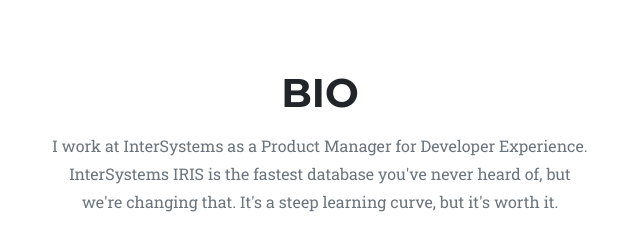
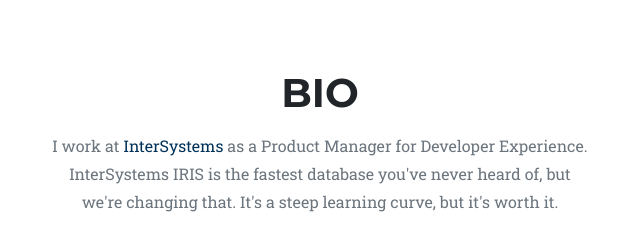
Before and after one commit to rajrsingh/rajrsingh, a plain HTML site: page index.html in a window 1280 px wide. Shown: the part 840-1069 px from the top of the page, 320-960 px from the left. Drawn offline with nearby package versions, Linux system fonts and the light colour scheme; a script that the page names is missing; a web font is replaced by a local one.

Commit message:
linked to isc

```diff
--- a/index.html
+++ b/index.html
@@ -83,7 +83,7 @@
                 <div class="col-lg-6 text-center">
                   <h2 class="section-heading">Bio</h2>
                   <p class="text-muted">
-                    I work at InterSystems as a Product Manager for Developer Experience. InterSystems IRIS is the fastest database you've never heard of, but we're changing that. It's a steep learning curve, but it's worth it.
+                    I work at <a href="https://www.intersystems.com/developer">InterSystems</a> as a Product Manager for Developer Experience. InterSystems IRIS is the fastest database you've never heard of, but we're changing that. It's a steep learning curve, but it's worth it.
                   </p>
                   <p class="text-muted">
                     Before that I worked at IBM as an Offering Manager for IBM MetroPulse, a hyper-local retail analytics platform, and as a developer advocate for born-on-the cloud database and analytics offerings.
```
